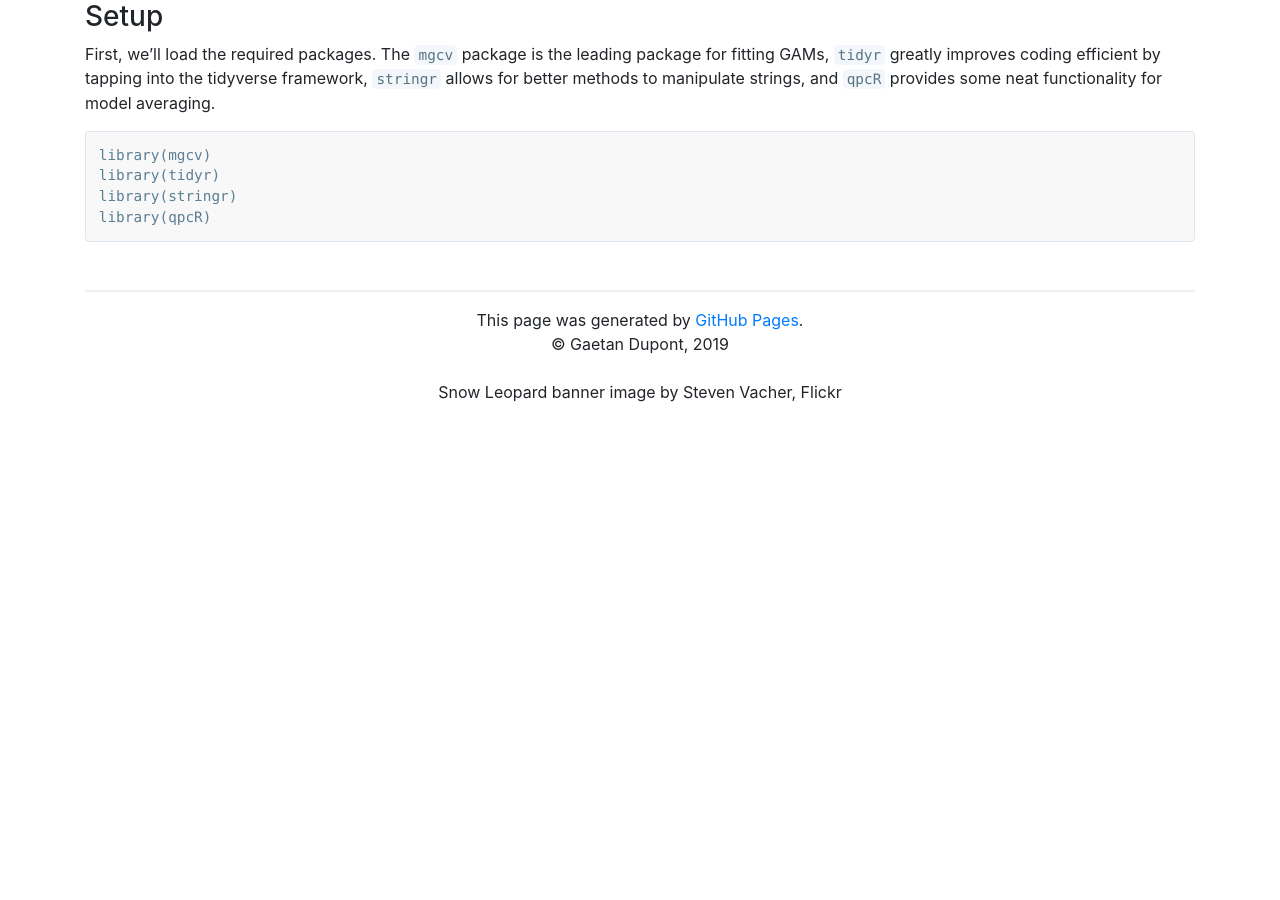
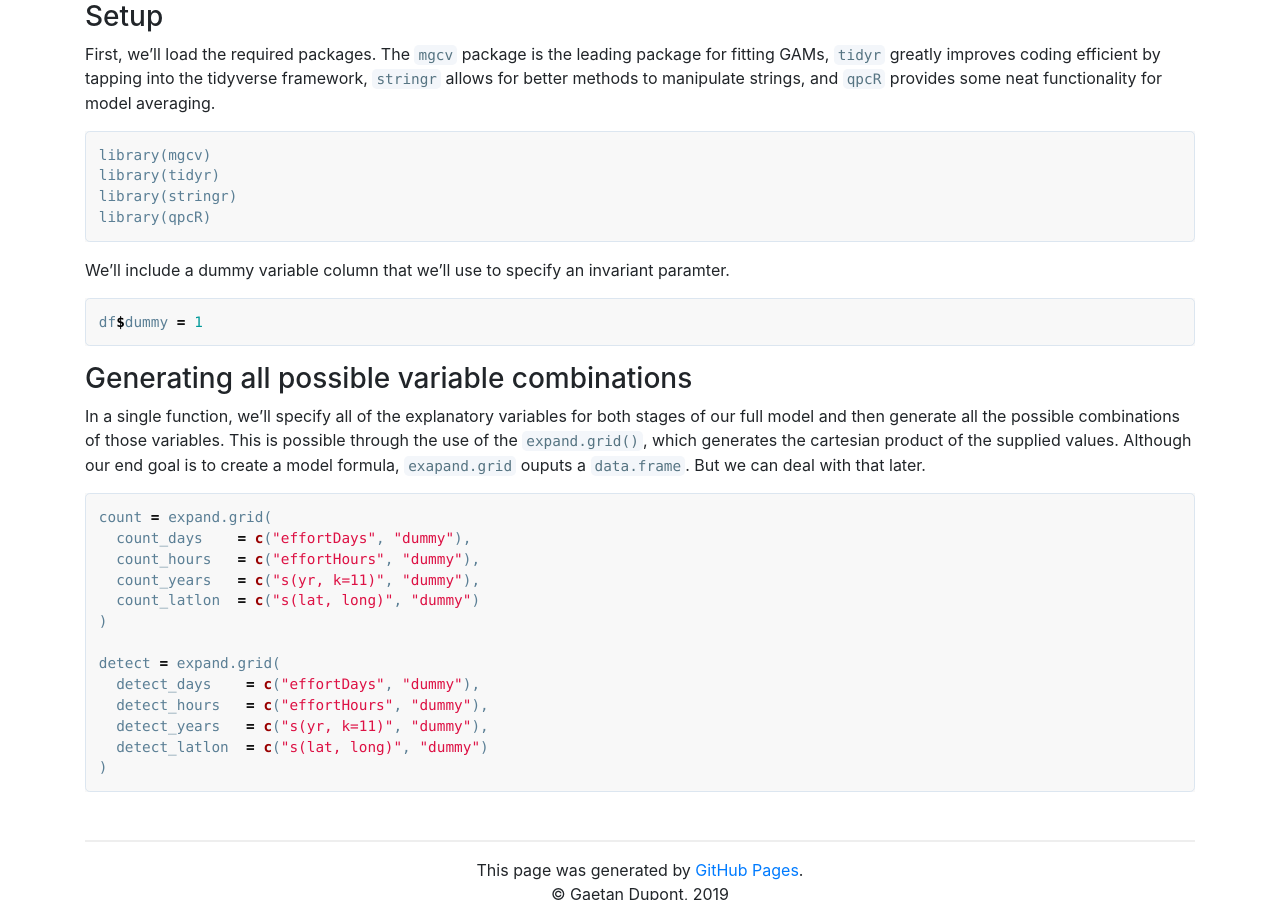
Before and after one commit to chrisyeh96/chrisyeh96.github.io, a Jekyll site: the page built from _posts/2019-05-29-Auto-Nested-Mod.md, in a window 1280 px wide and 900 px high, scrolled down 728 px. Built offline with Jekyll 4.4.1, drawn with Linux system fonts in a browser that asks for light colours; nearby versions of some CDN libraries; before the commit the page ends 1148 px from its top, so only the background shows below that.

Commit message:
Update 2019-05-29-Auto-Nested-Mod.md

````diff
--- a/_posts/2019-05-29-Auto-Nested-Mod.md
+++ b/_posts/2019-05-29-Auto-Nested-Mod.md
@@ -23,3 +23,28 @@ library(tidyr)
 library(stringr)
 library(qpcR)
 ```
+We'll include a dummy variable column that we'll use to specify an invariant paramter.
+
+```r
+df$dummy = 1
+```
+
+### Generating all possible variable combinations
+
+In a single function, we'll specify all of the explanatory variables for both stages of our full model and then generate all the possible combinations of those variables. This is possible through the use of the `expand.grid()`, which generates the cartesian product of the supplied values. Although our end goal is to create a model formula, `exapand.grid` ouputs a `data.frame`. But we can deal with that later.
+
+```r
+count = expand.grid(
+  count_days    = c("effortDays", "dummy"),
+  count_hours   = c("effortHours", "dummy"),
+  count_years   = c("s(yr, k=11)", "dummy"),
+  count_latlon  = c("s(lat, long)", "dummy")
+)
+
+detect = expand.grid(
+  detect_days    = c("effortDays", "dummy"),
+  detect_hours   = c("effortHours", "dummy"),
+  detect_years   = c("s(yr, k=11)", "dummy"),
+  detect_latlon  = c("s(lat, long)", "dummy")
+)
+```
````
